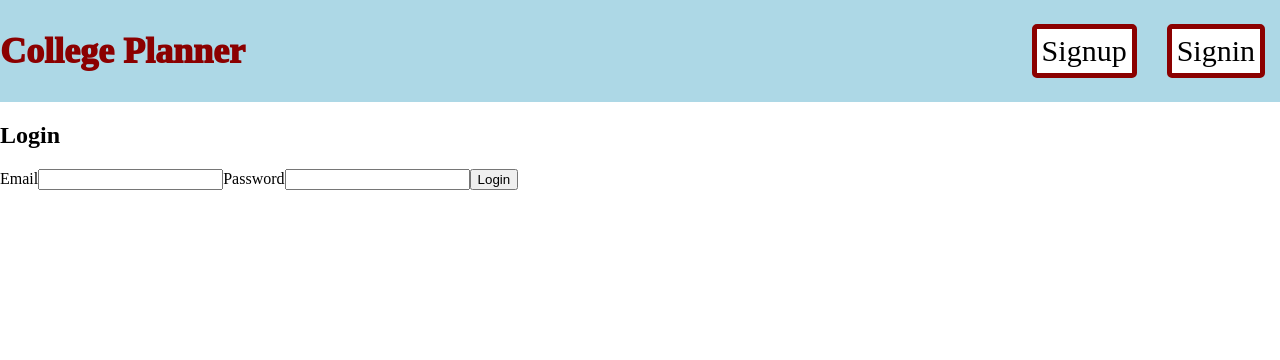
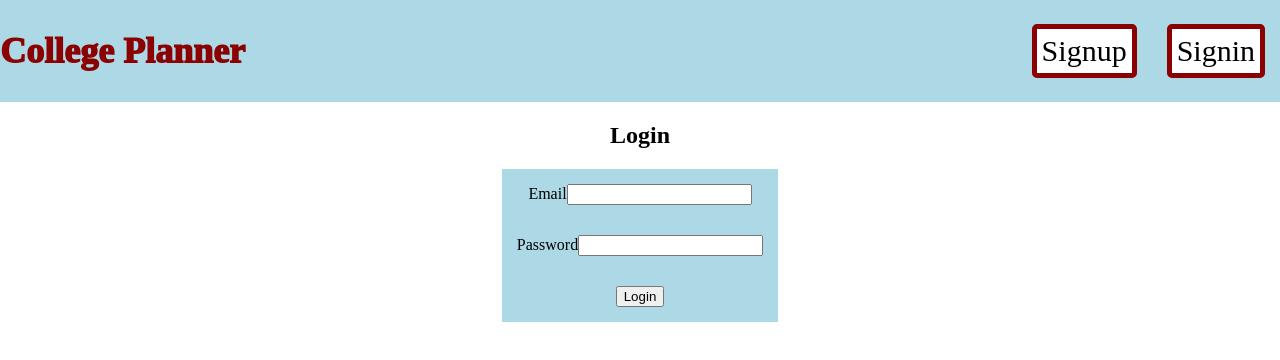
Before and after one commit to idugan100/Class-Planner, a React (Create React App) app in the folder client/React-Router-Version-6-lesson-1/: page /signin in a window 1280 px wide. Shown: the top 360 px of the page. Built offline with nearby package versions, Linux system fonts and the light colour scheme.

Commit message:
styled login pages

```diff
--- a/client/React-Router-Version-6-lesson-1/src/components/dashboard/Dashboard.js
+++ b/client/React-Router-Version-6-lesson-1/src/components/dashboard/Dashboard.js
@@ -37,7 +37,7 @@ const handleClick=async(id)=>{
         body:JSON.stringify({id})
     })
     if(res.ok){
-        //update
+        //updates by refetching the data because reload is a useEffect dependency of useData
         setReload("reload")
 
 
--- /dev/null
+++ b/client/React-Router-Version-6-lesson-1/src/components/login/Login.css
@@ -0,0 +1,20 @@
+.login {
+    display: flex;
+    flex-direction: column;
+    align-items: center;
+}
+.login label{
+    display: block;
+    margin:15px;
+}
+.login form{
+    display: flex;
+    flex-direction: column;
+    align-items: center;
+    background-color: lightblue;
+    min-width: 250px;
+
+}
+.login button{
+    margin:15px;
+}
--- a/client/React-Router-Version-6-lesson-1/src/components/login/Login.js
+++ b/client/React-Router-Version-6-lesson-1/src/components/login/Login.js
@@ -3,6 +3,7 @@ import { AuthContext } from "../../context/AuthContext";
 
 import { useContext } from "react";
 import {useFetch} from '../../hooks/useFetch'
+import './Login.css'
 
 
 
```
